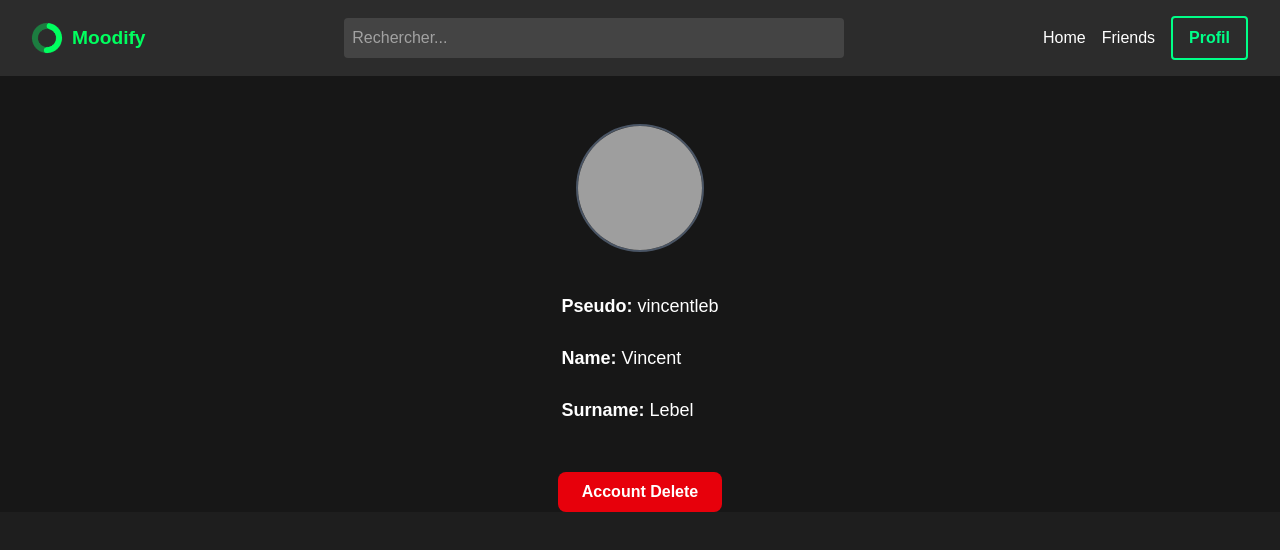
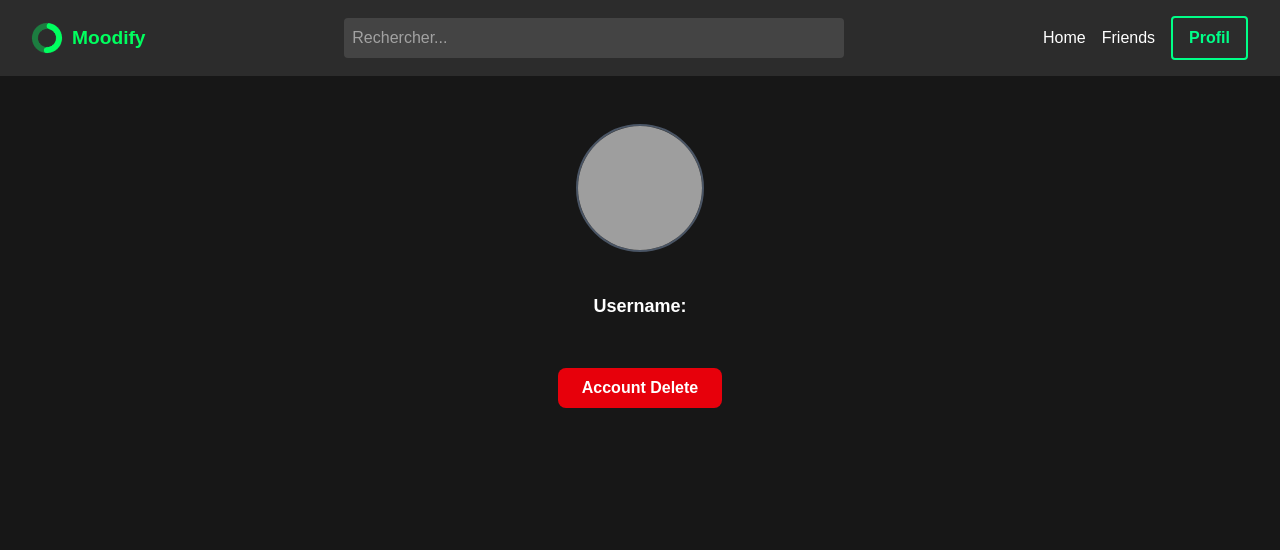
Before and after one commit to hediboissard/Moodify, a Vue app in the folder FrontMoodify/: page /profil in a window 1280 px wide. Shown: the top 550 px of the page. Built offline with nearby package versions, Linux system fonts and the light colour scheme; grey boxes are pictures that could not be loaded.

Commit message:
refactor: update ProfilPage to display username and clean up unused user fields

```diff
--- a/FrontMoodify/src/views/ProfilPage.vue
+++ b/FrontMoodify/src/views/ProfilPage.vue
@@ -1,6 +1,6 @@
 <template>
   <Navbar />
-    <div class=" bg-neutral-900 text-white flex flex-col items-center">
+  <div class="bg-neutral-900 text-white flex flex-col items-center min-h-screen">
 
     <div class="mt-12">
       <img src="https://www.svgrepo.com/show/382106/profile-avatar.svg"
@@ -9,29 +9,28 @@
     </div>
 
     <div class="mt-10 space-y-6 text-lg">
-        <p><span class="font-bold">Pseudo:</span> {{ user.pseudo }}</p>
-        <p><span class="font-bold">Name:</span> {{ user.name }}</p>
-        <p><span class="font-bold">Surname:</span> {{ user.surname }}</p>
+      <p><span class="font-bold">Username:</span> {{ user.username }}</p>
     </div>
 
-      <button class="mt-12 bg-red-600 hover:bg-red-700 text-white font-bold py-2 px-6 rounded-lg">
+    <button
+      class="mt-12 bg-red-600 hover:bg-red-700 text-white font-bold py-2 px-6 rounded-lg"
+    >
       Account Delete
     </button>
   </div>
 </template>
 
 <script setup>
-  import { useRouter } from 'vue-router'
-  import Navbar from '@/components/Navbar.vue';
+import { ref, onMounted } from 'vue'
+import Navbar from '@/components/Navbar.vue'
 
-  const user = {
-    pseudo: 'vincentleb',
-    name: 'Vincent',
-    surname: 'Lebel'
+const user = ref({ username: '' })
+
+onMounted(() => {
+  const storedUser = localStorage.getItem('user')
+  if (storedUser) {
+    const parsedUser = JSON.parse(storedUser)
+    user.value.username = parsedUser.username
   }
-  const router = useRouter()
-
-  function goToHome() {
-    router.push('/home')
-  }
+})
 </script>
```
Lines whose indentation alone changed are shown as unchanged.
